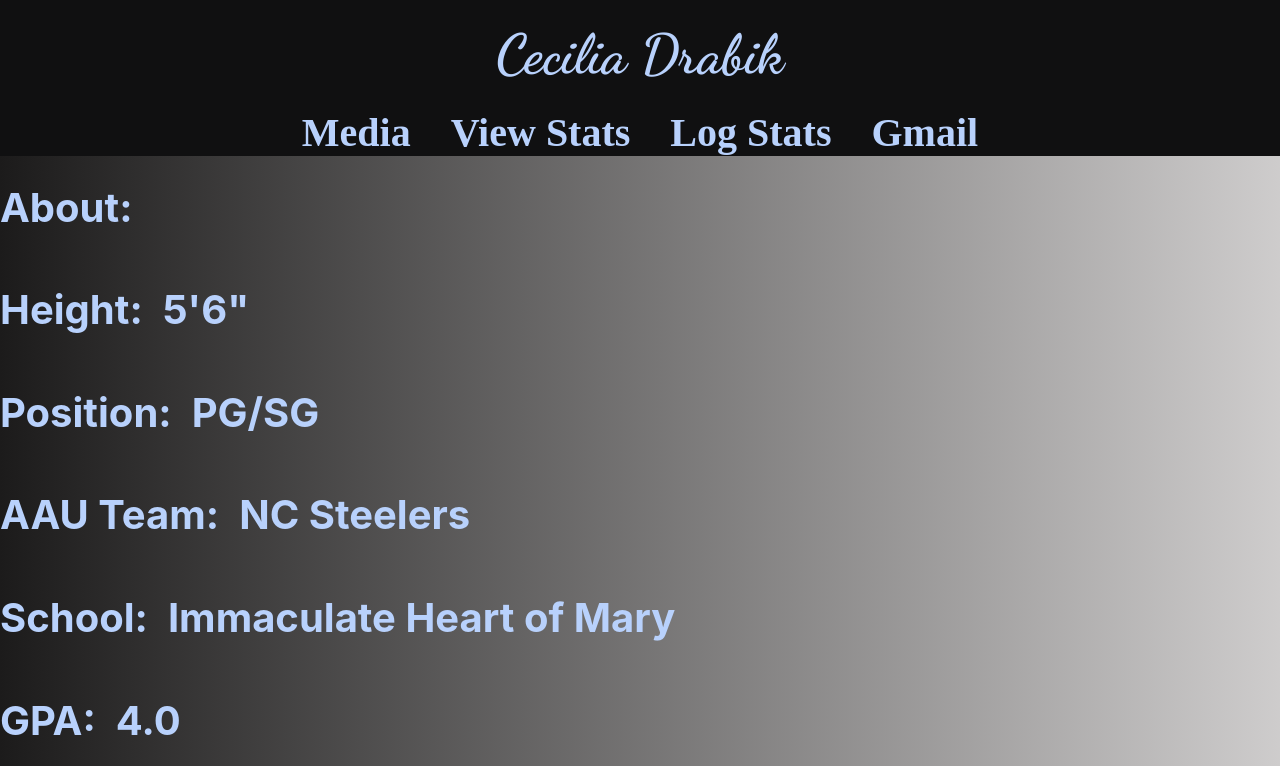
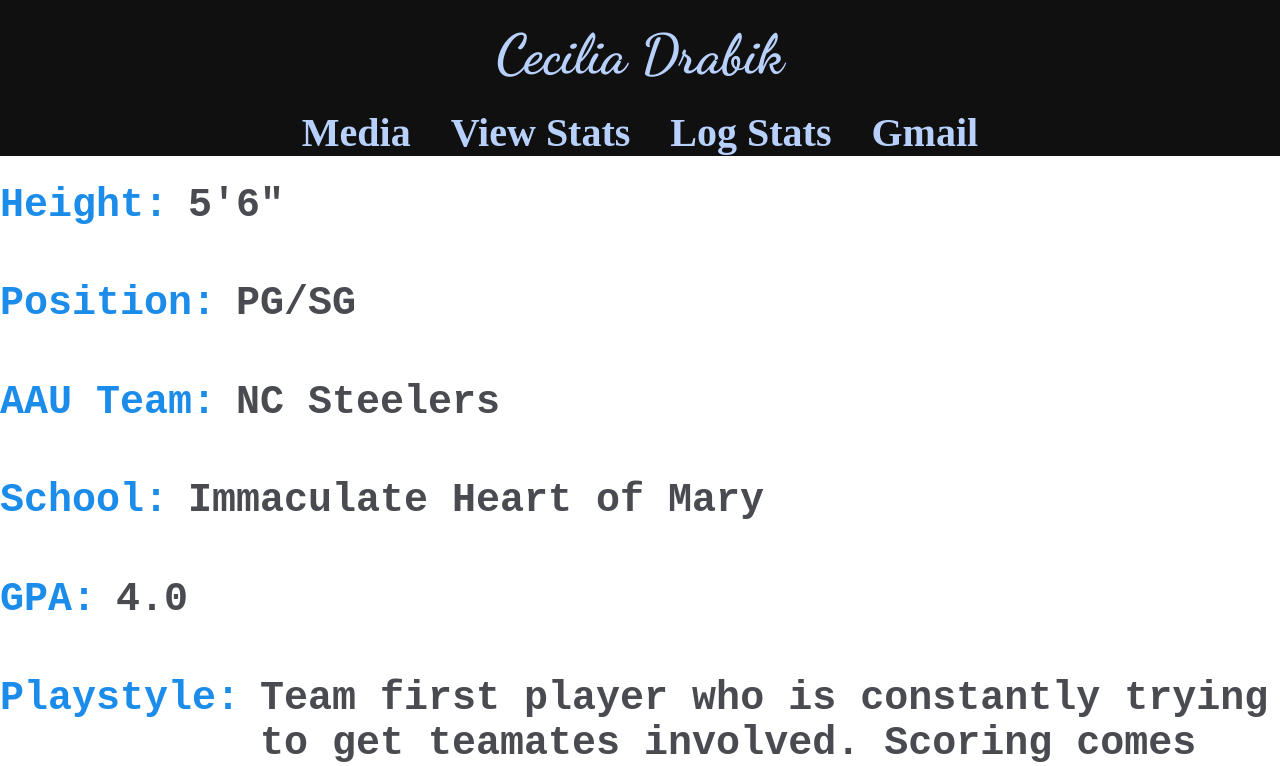
Before and after one commit to mkdrabik/Ciels_Stats, a React (Create React App) app: page /about in a window 1280 px wide. Shown: the top 766 px of the page. Built offline with nearby package versions, Linux system fonts and the light colour scheme; the HTML template or start-up script is replaced by a standard one; a web font is replaced by a local one.

Commit message:
css no bueno

```diff
--- a/src/pages/About.js
+++ b/src/pages/About.js
@@ -3,33 +3,33 @@ import Header from "../components/Header";
 
 function About() {
   return (
-    <body className="bg2">
+    <body>
       <Header />
-      <h1 className="ab1">About: </h1>
+
       <div className="hori">
         <h1 className="ab1">Height:</h1>
-        <h1 className="ab"> 5'6"</h1>
+        <h1 className="ab2"> 5'6"</h1>
       </div>
 
       <div className="hori">
         <h1 className="ab1">Position: </h1>
-        <h1 className="ab"> PG/SG</h1>
+        <h1 className="ab2"> PG/SG</h1>
       </div>
       <div className="hori">
         <h1 className="ab1">AAU Team: </h1>
-        <h1 className="ab"> NC Steelers</h1>
+        <h1 className="ab2"> NC Steelers</h1>
       </div>
       <div className="hori">
         <h1 className="ab1">School: </h1>
-        <h1 className="ab"> Immaculate Heart of Mary</h1>
+        <h1 className="ab2"> Immaculate Heart of Mary</h1>
       </div>
       <div className="hori">
         <h1 className="ab1">GPA: </h1>
-        <h1 className="ab"> 4.0</h1>
+        <h1 className="ab2"> 4.0</h1>
       </div>
       <div className="hori">
         <h1 className="ab1"> Playstyle: </h1>
-        <h1 className="ab">
+        <h1 className="ab2">
           {" "}
           Team first player who is constantly trying to get teamates involved.
           Scoring comes from slashing and 3pt shooting. Teacious defender who is
--- a/src/pages/Media.js
+++ b/src/pages/Media.js
@@ -6,8 +6,8 @@ function Media() {
   return (
     <body className="abg">
       <Header />
-      <div>
-        <h1 className="ab">Pictures/Video</h1>
+      <h1 className="ab">Pictures/Video</h1>
+      <div className="img-track">
         <iframe
           src="https://www.facebook.com/plugins/video.php?height=476&href=https%3A%2F%2Fwww.facebook.com%2Fsarahzak32%2Fvideos%2F1661735077686269%2F&show_text=false&width=267&t=0"
           width="267"
@@ -20,7 +20,7 @@ function Media() {
           allowFullScreen="true"
           title="shot"
         ></iframe>
-        <img src={require("./imgs/c1.jpeg")} alt="Logo" />;
+        <img src={require("./imgs/c1.jpeg")} alt="Logo" draggable="false" />;
       </div>
     </body>
   );
--- a/src/pages/css/About.css
+++ b/src/pages/css/About.css
@@ -1,32 +1,34 @@
-.bg2 {
-  background-image: linear-gradient(
-    90deg,
-    rgb(28, 27, 27) 0%,
-    rgba(60, 53, 53, 0.25) 100%
-  );
-  height: 1200px;
-}
-
 .hori {
   display: flex;
   flex-direction: row;
+  perspective: 200px;
 }
 
-.ab {
+.ab2 {
+  font-family: "Courier New", Courier, monospace;
   font-size: 40px;
-  color: rgb(184, 209, 252);
+  color: rgb(73, 75, 80);
   animation: fade 1s ease-in 1s;
   pointer-events: none;
-  font-weight: lighter;
+  font-weight: light;
 }
 .ab1 {
+  font-family: "Courier New", Courier, monospace;
   font-size: 40px;
-  color: rgb(184, 209, 252);
+  color: rgb(27, 140, 233);
+
   animation: fade 1s ease-in 1s;
   pointer-events: none;
   padding-right: 20px;
   animation: fade 1s ease-in 1s;
   pointer-events: none;
+}
+.shape {
+  width: 500px;
+  height: 500px;
+  background-color: aqua;
+  transform: rotateX(45deg);
+  transition: all 3s ease;
 }
 
 @keyframes fade {
--- a/src/pages/css/Account.css
+++ b/src/pages/css/Account.css
@@ -12,6 +12,18 @@
     rgba(60, 53, 53, 0.25) 100%
   );
   height: 200vh;
+  overflow: hidden;
+  margin: 0rem;
+}
+.track {
+  object-fit: cover;
+  object-position: center;
+}
+
+.img-track {
+  display: flex;
+  gap: 8vmin;
+  position: absolute;
 }
 
 .so {
--- a/src/pages/css/Stats.css
+++ b/src/pages/css/Stats.css
@@ -20,6 +20,7 @@
 table {
   border-collapse: collapse;
   width: 100%;
+  scrollbar-width: 10px;
 }
 
 th,
```
